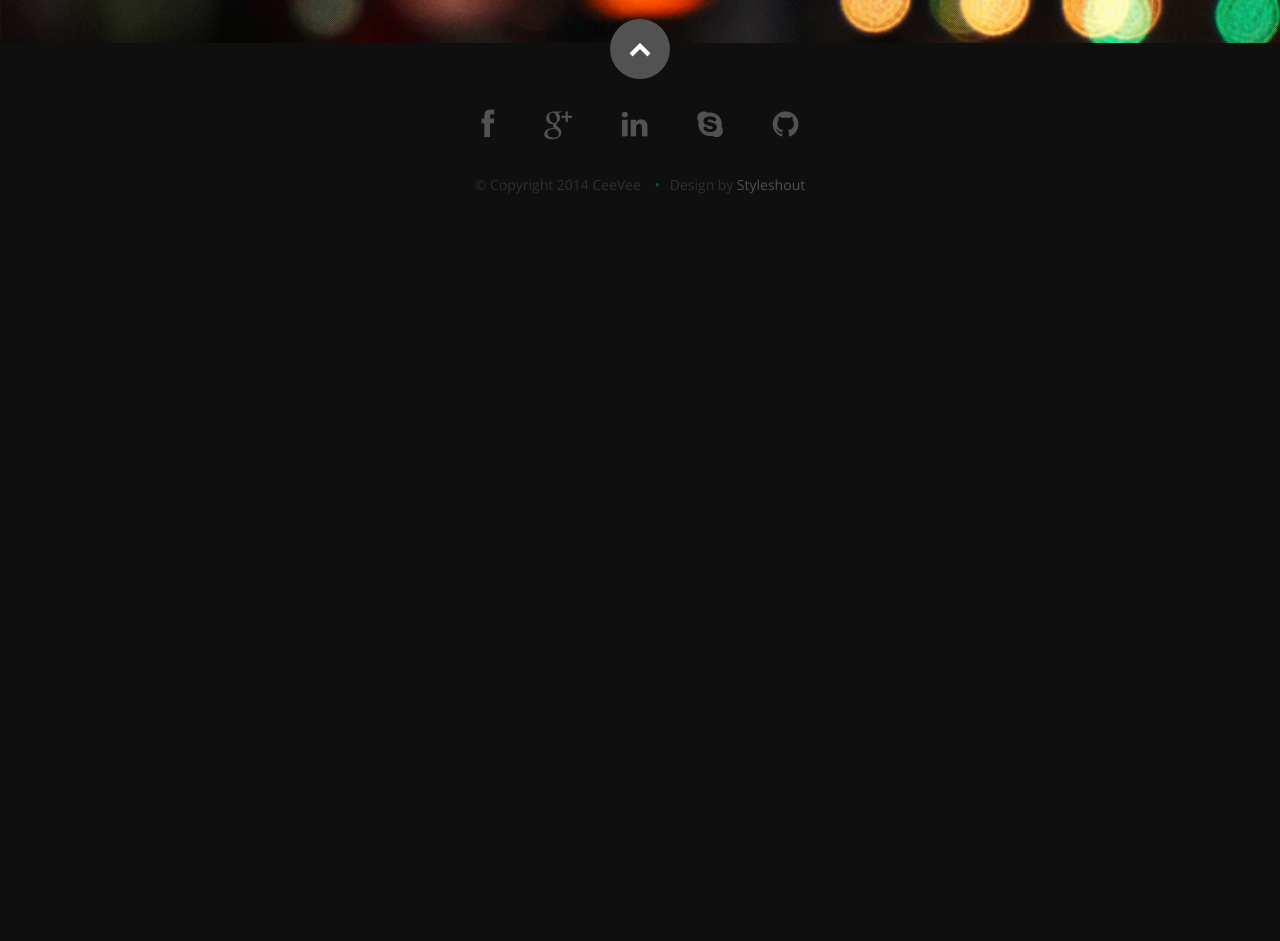
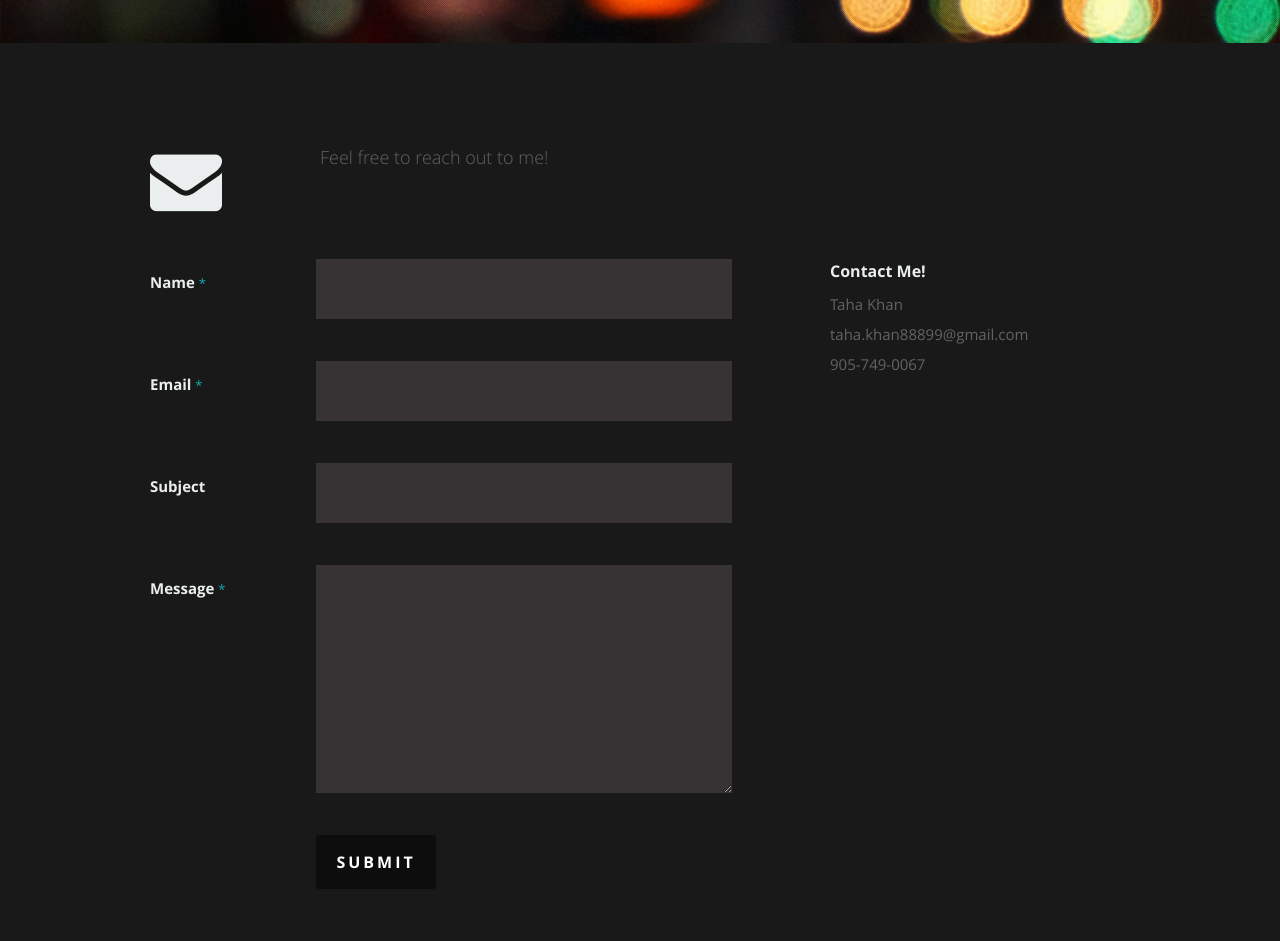
Before and after one commit to TahaKhan8899/portfolio, a website: page index.html in a window 1280 px wide. Shown: the part 5081-6022 px from the top of the page. Before the commit the page ends 5329 px from the top, so only its background shows below. Drawn offline with nearby package versions, Linux system fonts and the light colour scheme.

Commit message:
Added contact section

```diff
--- a/index.html
+++ b/index.html
@@ -599,6 +599,95 @@
 
    </section> <!-- Testimonials Section End-->
 
+      <!-- Contact Section
+   ================================================== -->
+   <section id="contact">
+
+      <div class="row section-head">
+
+         <div class="two columns header-col">
+
+            <h1><span>Get In Touch.</span></h1>
+
+         </div>
+
+         <div class="ten columns">
+
+               <p class="lead">
+                  Feel free to reach out to me!
+               </p>
+
+         </div>
+
+      </div>
+
+      <div class="row">
+
+         <div class="eight columns">
+
+            <!-- form -->
+            <form action="" method="post" id="contactForm" name="contactForm">
+            <fieldset>
+
+               <div>
+                  <label for="contactName">Name <span class="required">*</span></label>
+                  <input type="text" value="" size="35" id="contactName" name="contactName">
+               </div>
+
+               <div>
+                  <label for="contactEmail">Email <span class="required">*</span></label>
+                  <input type="text" value="" size="35" id="contactEmail" name="contactEmail">
+               </div>
+
+               <div>
+                  <label for="contactSubject">Subject</label>
+                  <input type="text" value="" size="35" id="contactSubject" name="contactSubject">
+               </div>
+
+               <div>
+                  <label for="contactMessage">Message <span class="required">*</span></label>
+                  <textarea cols="50" rows="8" id="contactMessage" name="contactMessage"></textarea>
+               </div>
+
+               <div>
+                  <button class="submit">Submit</button>
+                  <span id="image-loader">
+                     <img alt="" src="images/loader.gif">
+                  </span>
+               </div>
+
+            </fieldset>
+            </form> <!-- Form End -->
+
+            <!-- contact-warning -->
+            <div id="message-warning"> Error boy</div>
+            <!-- contact-success -->
+            <div id="message-success">
+               <i class="fa fa-check"></i>Your message was sent, thank you!<br>
+            </div>
+
+         </div>
+
+
+         <aside class="four columns footer-widgets">
+
+            <div class="widget widget_contact">
+
+               <h4>Contact Me!</h4>
+               <p class="address">
+                  Taha Khan<br>
+                  taha.khan88899@gmail.com<br>
+                  <span>905-749-0067</span>
+               </p>
+
+            </div>
+
+         </aside>
+
+   </div>
+
+</section> <!-- Contact Section End-->
+
 
    <!-- footer
    ================================================== -->
```
Also changed, not shown: package.json (added, +17 -0 lines), 2 other files.
